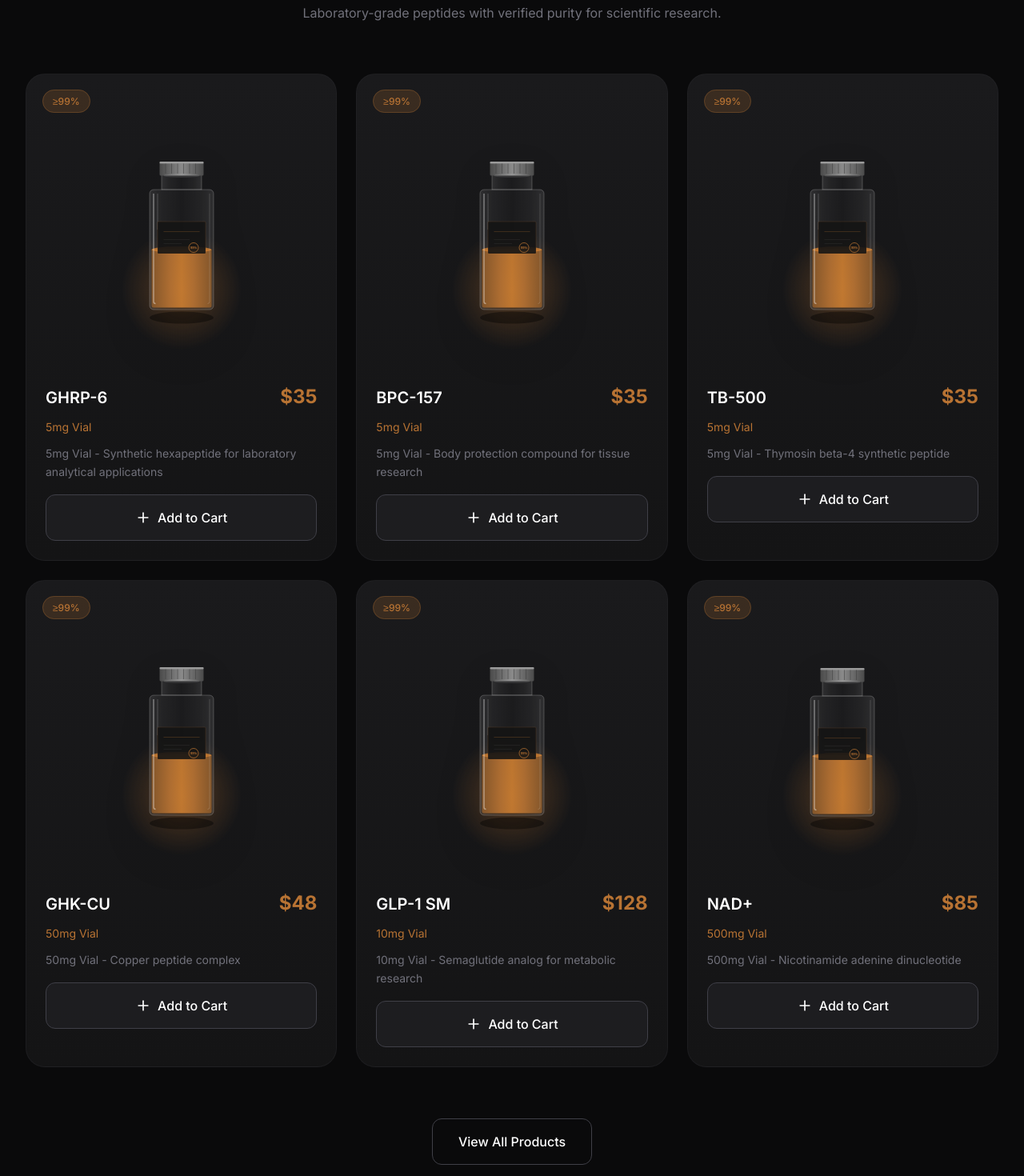
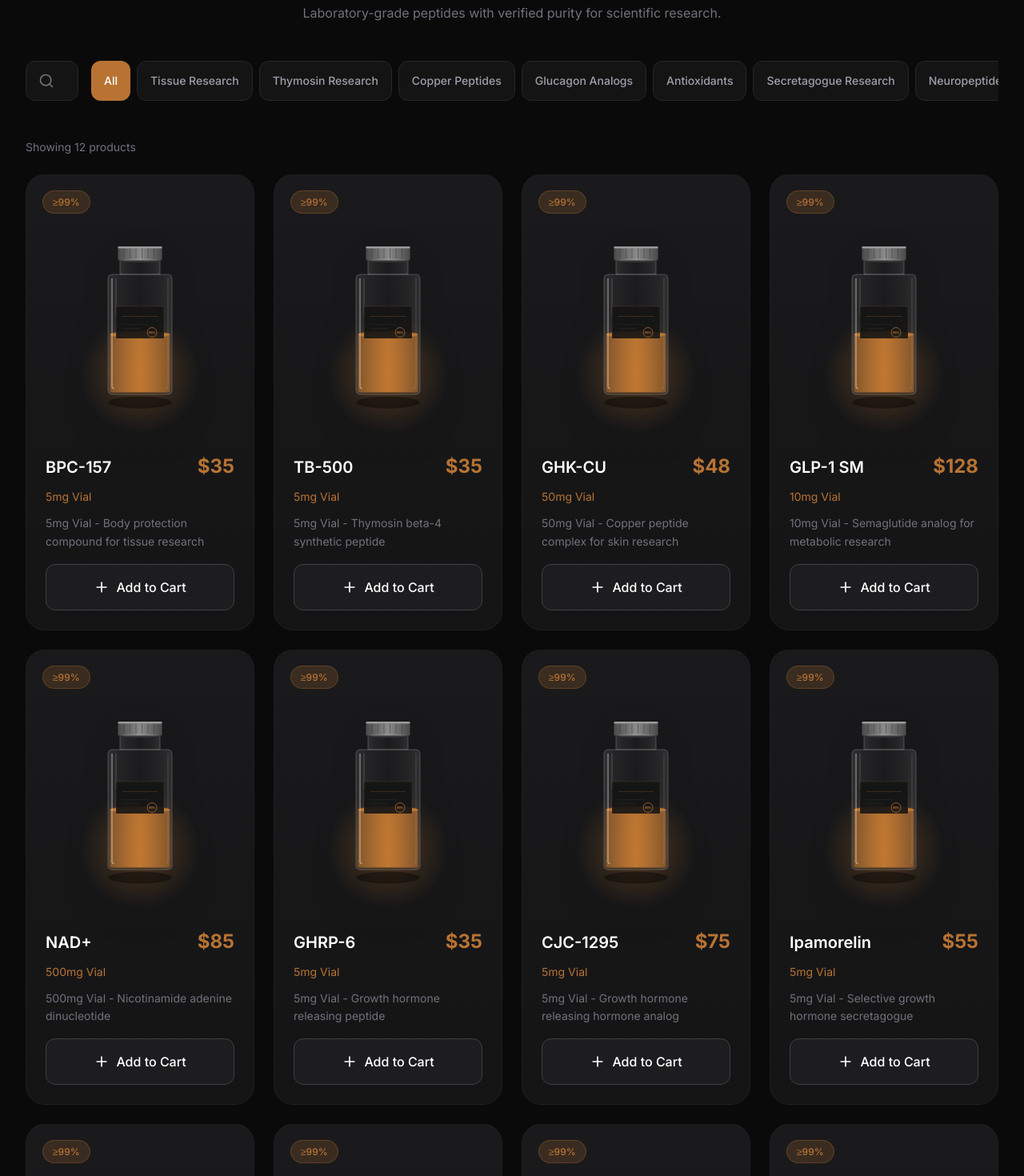
Before and after one commit to kaiwerner444-lab/pep, a Next.js app in the folder peptides-store/: page /products in a window 1280 px wide. Shown: the part 240-1710 px from the top of the page at 80% size. Built offline with nearby package versions, Linux system fonts and the light colour scheme.

Commit message:
Fix products page with full catalog, search and category filters

```diff
--- a/peptides-store/src/app/products/page.tsx
+++ b/peptides-store/src/app/products/page.tsx
@@ -1,21 +1,42 @@
-import Link from "next/link";
+"use client";
+
+import { useState } from "react";
+import { Search } from "lucide-react";
 import { ProductCard } from "@/components/product-card";
 
-const featuredProducts = [
-  { id: 1, name: "GHRP-6", description: "5mg Vial - Synthetic hexapeptide for laboratory analytical applications", price: 35, category: "Research Peptides", image: "/vial-3d.svg" },
-  { id: 2, name: "BPC-157", description: "5mg Vial - Body protection compound for tissue research", price: 35, category: "Healing Peptides", image: "/vial-3d.svg" },
-  { id: 3, name: "TB-500", description: "5mg Vial - Thymosin beta-4 synthetic peptide", price: 35, category: "Recovery Peptides", image: "/vial-3d.svg" },
-  { id: 4, name: "GHK-CU", description: "50mg Vial - Copper peptide complex", price: 48, category: "Copper Peptides", image: "/vial-3d.svg" },
-  { id: 5, name: "GLP-1 SM", description: "10mg Vial - Semaglutide analog for metabolic research", price: 128, category: "Glucagon Analogs", image: "/vial-3d.svg" },
-  { id: 6, name: "NAD+", description: "500mg Vial - Nicotinamide adenine dinucleotide", price: 85, category: "Antioxidants", image: "/vial-3d.svg" },
+const allProducts = [
+  { id: 1, name: "BPC-157", description: "5mg Vial - Body protection compound for tissue research", price: 35, category: "Tissue Research", image: "/vial-3d.svg" },
+  { id: 2, name: "TB-500", description: "5mg Vial - Thymosin beta-4 synthetic peptide", price: 35, category: "Thymosin Research", image: "/vial-3d.svg" },
+  { id: 3, name: "GHK-CU", description: "50mg Vial - Copper peptide complex for skin research", price: 48, category: "Copper Peptides", image: "/vial-3d.svg" },
+  { id: 4, name: "GLP-1 SM", description: "10mg Vial - Semaglutide analog for metabolic research", price: 128, category: "Glucagon Analogs", image: "/vial-3d.svg" },
+  { id: 5, name: "NAD+", description: "500mg Vial - Nicotinamide adenine dinucleotide", price: 85, category: "Antioxidants", image: "/vial-3d.svg" },
+  { id: 6, name: "GHRP-6", description: "5mg Vial - Growth hormone releasing peptide", price: 35, category: "Secretagogue Research", image: "/vial-3d.svg" },
+  { id: 7, name: "CJC-1295", description: "5mg Vial - Growth hormone releasing hormone analog", price: 75, category: "Secretagogue Research", image: "/vial-3d.svg" },
+  { id: 8, name: "Ipamorelin", description: "5mg Vial - Selective growth hormone secretagogue", price: 55, category: "Secretagogue Research", image: "/vial-3d.svg" },
+  { id: 9, name: "Melanotan II", description: "10mg Vial - Melanocortin peptide for research", price: 35, category: "General Research", image: "/vial-3d.svg" },
+  { id: 10, name: "PT-141", description: "10mg Vial - Bremelanotide research peptide", price: 40, category: "General Research", image: "/vial-3d.svg" },
+  { id: 11, name: "Selank", description: "10mg Vial - Synthetic peptide for cognitive research", price: 45, category: "Neuropeptide Research", image: "/vial-3d.svg" },
+  { id: 12, name: "Semax", description: "10mg Vial - Nootropic research peptide", price: 35, category: "Neuropeptide Research", image: "/vial-3d.svg" },
 ];
 
+const categories = ["All", "Tissue Research", "Thymosin Research", "Copper Peptides", "Glucagon Analogs", "Antioxidants", "Secretagogue Research", "Neuropeptide Research", "General Research"];
+
 export default function ProductsPage() {
+  const [searchQuery, setSearchQuery] = useState("");
+  const [selectedCategory, setSelectedCategory] = useState("All");
+
+  const filteredProducts = allProducts.filter((product) => {
+    const matchesSearch = product.name.toLowerCase().includes(searchQuery.toLowerCase()) ||
+                         product.description.toLowerCase().includes(searchQuery.toLowerCase());
+    const matchesCategory = selectedCategory === "All" || product.category === selectedCategory;
+    return matchesSearch && matchesCategory;
+  });
+
   return (
     <div className="pt-24 min-h-screen bg-[#0a0a0b]">
       <div className="max-w-7xl mx-auto px-6 lg:px-8 py-12">
         {/* Header */}
-        <div className="text-center mb-16">
+        <div className="text-center mb-12">
           <p className="text-[#b87333] text-sm tracking-wider uppercase mb-4">Premium Collection</p>
           <h1 className="text-4xl md:text-5xl font-light text-white mb-4">
             Research <span className="gradient-text font-semibold">Compounds</span>
@@ -25,22 +46,58 @@ export default function ProductsPage() {
           </p>
         </div>
 
+        {/* Search and Filter */}
+        <div className="flex flex-col md:flex-row gap-4 mb-12">
+          <div className="relative flex-1">
+            <Search className="absolute left-4 top-1/2 -translate-y-1/2 w-5 h-5 text-zinc-500" />
+            <input
+              type="text"
+              placeholder="Search products..."
+              value={searchQuery}
+              onChange={(e) => setSearchQuery(e.target.value)}
+              className="w-full pl-12 pr-4 py-3 bg-[#141415] border border-zinc-800 rounded-xl text-white placeholder-zinc-500 focus:outline-none focus:border-[#b87333]/50"
+            />
+          </div>
+          <div className="flex gap-2 overflow-x-auto pb-2 md:pb-0">
+            {categories.map((category) => (
+              <button
+                key={category}
+                onClick={() => setSelectedCategory(category)}
+                className={`px-4 py-2 rounded-xl text-sm font-medium whitespace-nowrap transition-all ${
+                  selectedCategory === category
+                    ? "bg-[#b87333] text-white"
+                    : "bg-[#141415] text-zinc-400 hover:text-white border border-zinc-800"
+                }`}
+              >
+                {category}
+              </button>
+            ))}
+          </div>
+        </div>
+
+        {/* Results Count */}
+        <p className="text-zinc-500 text-sm mb-6">
+          Showing {filteredProducts.length} product{filteredProducts.length !== 1 ? 's' : ''}
+        </p>
+
         {/* Product Grid */}
-        <div className="grid grid-cols-1 md:grid-cols-2 lg:grid-cols-3 gap-6">
-          {featuredProducts.map((product) => (
+        <div className="grid grid-cols-1 md:grid-cols-2 lg:grid-cols-3 xl:grid-cols-4 gap-6">
+          {filteredProducts.map((product) => (
             <ProductCard key={product.id} product={product} />
           ))}
         </div>
 
-        {/* View All CTA */}
-        <div className="text-center mt-16">
-          <Link
-            href="#"
-            className="inline-flex items-center gap-2 px-8 py-4 border border-zinc-700 text-white rounded-xl font-medium hover:border-[#b87333] transition-all"
-          >
-            View All Products
-          </Link>
-        </div>
+        {filteredProducts.length === 0 && (
+          <div className="text-center py-20">
+            <p className="text-zinc-500 text-lg">No products found matching your criteria.</p>
+            <button
+              onClick={() => {setSearchQuery(""); setSelectedCategory("All");}}
+              className="mt-4 text-[#b87333] hover:text-[#cd7f32]"
+            >
+              Clear filters
+            </button>
+          </div>
+        )}
       </div>
     </div>
   );
```
Also changed, not shown: 87 other files (tests, documents, lock files or other folders).
